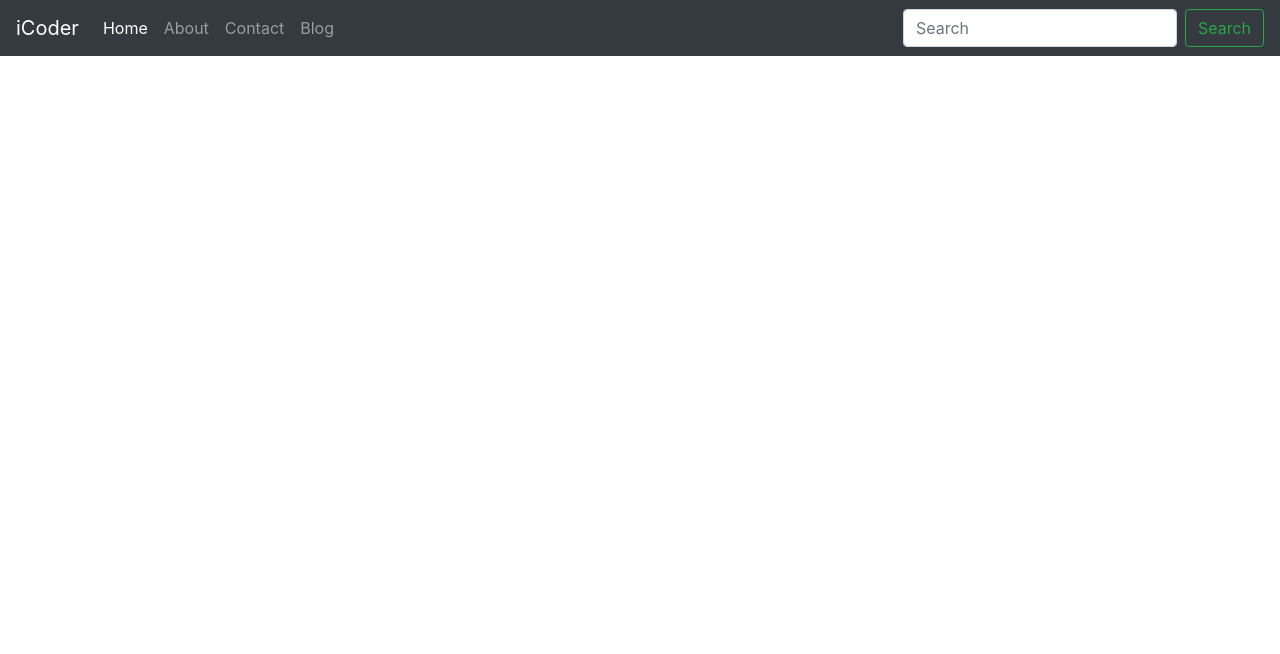
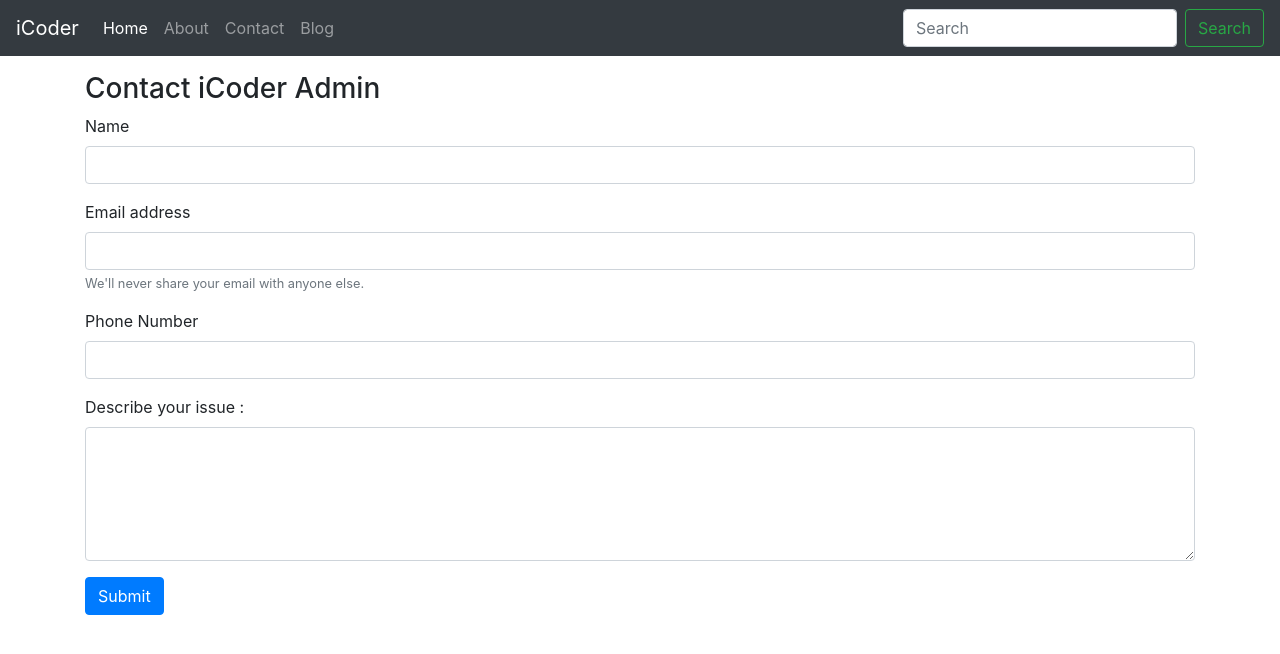
Before and after one commit to swarajmutalik/Django-Code-With-Harry, a Django app: page /contact in a window 1280 px wide. Shown: the top 654 px of the page. Run offline with Django 4.2, Linux system fonts and the light colour scheme; parts of the project's set-up code (start-up, migrations or seed data) failed here and were passed over; some libraries are stand-ins or nearby versions.

Commit message:
Update contact.html

```diff
--- a/iCoder/iCoder/templates/home/contact.html
+++ b/iCoder/iCoder/templates/home/contact.html
@@ -3,5 +3,33 @@
 {% block title %} Contact{% endblock title %}
 
 {% block body %}
+<div class="container my-3">
+    <h3>Contact iCoder Admin</h3>
+    <form action="/contact" method="post">
+        {% csrf_token %}
+        <div class="form-group">
+            <label for="name">Name</label>
+            <input type="text" class="form-control" id="name" name="name" aria-describedby="name">
+        </div>
 
- {% endblock %}
+        <div class="form-group">
+            <label for="email">Email address</label>
+            <input type="email" class="form-control" id="email" name="email" aria-describedby="emailHelp">
+            <small id="emailHelp" class="form-text text-muted">We'll never share your email with anyone else.</small>
+        </div>
+
+        <div class="form-group">
+            <label for="phone">Phone Number</label>
+            <input type="tel" class="form-control" id="phone" name="phone">
+        </div>
+
+        <div class="form-group">
+            <label for="content">Describe your issue :</label>
+            <textarea class="form-control" name="content" id="content" cols="30" rows="5"></textarea>
+        </div>
+
+
+        <button type="submit" class="btn btn-primary">Submit</button>
+    </form>
+</div>
+{% endblock %}
```
